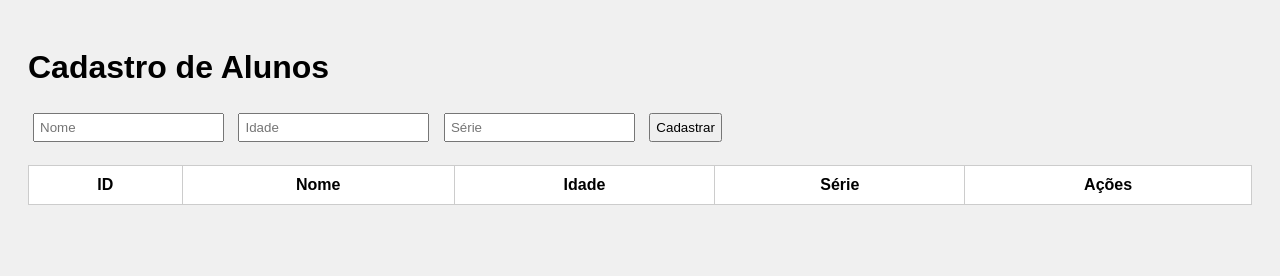
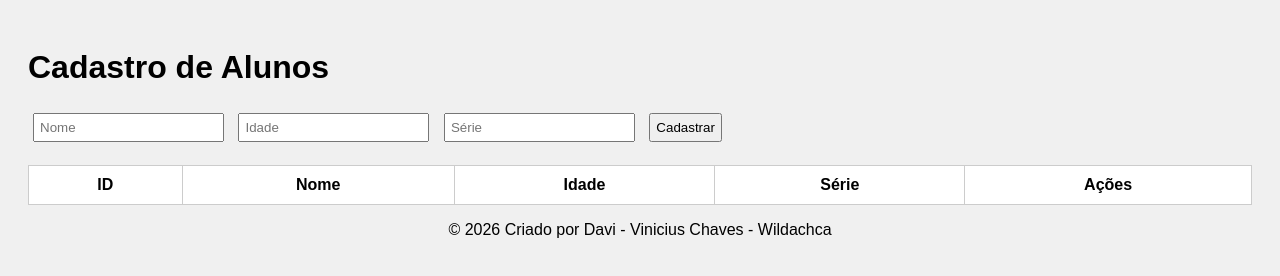
Before and after one commit to DaviCDS301/Trabalho_CRUD, a plain HTML site: page HTML/index.html in a window 1280 px wide. Drawn offline with Linux system fonts and the light colour scheme.

Commit message:
#Criação do Footer

```diff
--- a/HTML/index.html
+++ b/HTML/index.html
@@ -204,5 +204,9 @@ document.getElementById("serie").value = ""
 
 </script>
 
+<footer style="text-align: center;">
+    <p>© 2026 Criado por Davi - Vinicius Chaves - Wildachca</p>
+  </footer>
+
 </body>
 </html>
```
